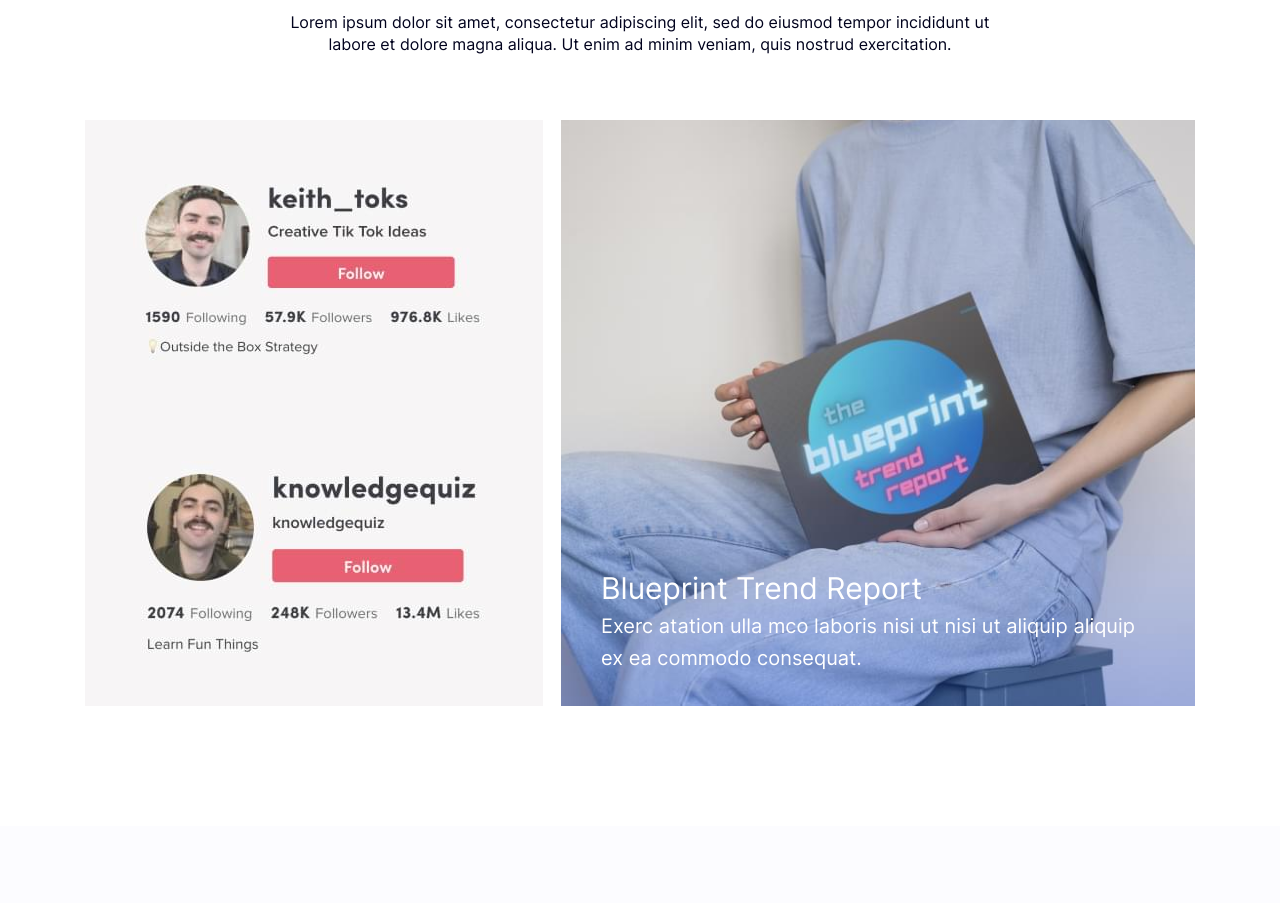
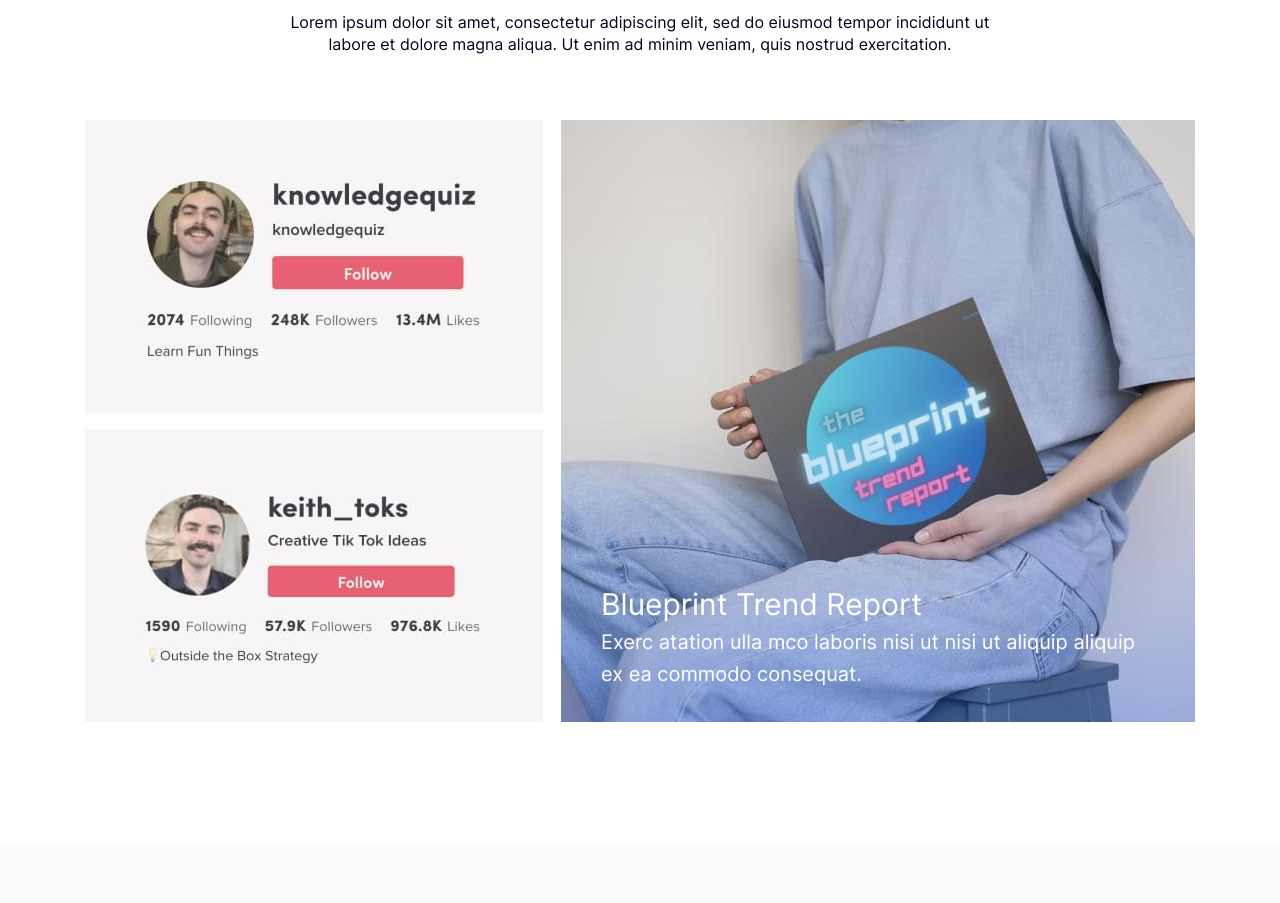
Before and after one commit to codezei/keithblackmer, a plain HTML site: page dist/index.html in a window 1280 px wide. Shown: the part 1320-2223 px from the top of the page. Drawn offline with Linux system fonts and the light colour scheme; files whose address does not match are found by name.

Commit message:
fix links

```diff
--- a/app/styles/sass/blocks/assets.scss
+++ b/app/styles/sass/blocks/assets.scss
@@ -41,6 +41,8 @@
         margin-right: 1rem;
 
         &-item {
+            display: block;
+
             &:not(:last-child) {
                 margin-bottom: 1rem;
             }
--- a/dist/index.html
+++ b/dist/index.html
@@ -110,8 +110,10 @@
         </p>
         <div class="assets__inner">
             <div class="assets__media">
-                <a href="" class="assets__media-item"><img src="./images/dist/assets-1.jpg" alt=""></a>
-                <a href="" class="assets__media-item"><img src="./images/dist/assets-2.jpg" alt=""></a>
+                <a target="_blank" href="https://www.tiktok.com/@knowledgequiz" class="assets__media-item"><img
+                        src="./images/dist/assets-2.jpg" alt=""></a>
+                <a target="_blank" href="https://www.tiktok.com/@keith_toks" class="assets__media-item"><img
+                        src="./images/dist/assets-1.jpg" alt=""></a>
 
 
             </div>
```
Also changed, not shown: app/parts/assets.html (+4 -2 lines), app/css/app.min.css, dist/css/app.min.css.
